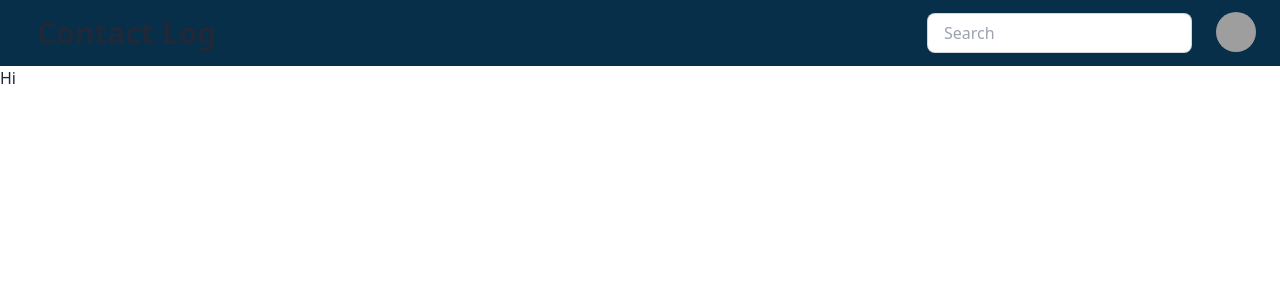
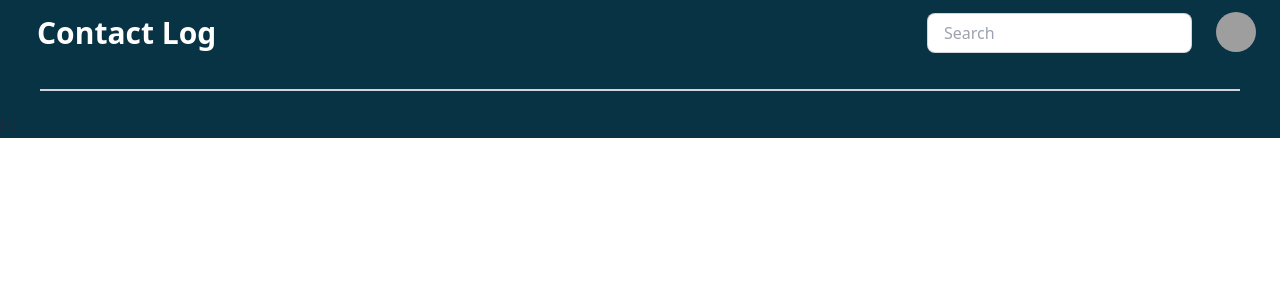
Before and after one commit to warptree221/Contact-Log, a React (Vite) app in the folder client/: page / in a window 1280 px wide. Shown: the top 300 px of the page. Built offline with nearby package versions, Linux system fonts and the light colour scheme; grey boxes are pictures that could not be loaded.

Commit message:
feat: create navbar

```diff
--- a/client/src/components/Layout/index.jsx
+++ b/client/src/components/Layout/index.jsx
@@ -2,12 +2,13 @@ import Navbar from "../Navbar";
 
 function AppLayout() {
   return (
-    <>
+    <div className="h-full bg-cyan-950">
       <Navbar />
-      <div className="w-screen bg-base-700">
+      <div className="divider mx-10 divider-info before:bg-gray-300 after:bg-gray-300"></div>
+      <div className="w-screen ">
         <p>Hi</p>
       </div>
-    </>
+    </div>
   );
 }
 
--- a/client/src/components/Navbar/index.tsx
+++ b/client/src/components/Navbar/index.tsx
@@ -2,9 +2,9 @@ import React from "react";
 
 export default function Navbar() {
   return (
-    <div className="navbar bg-sky-950 px-5">
+    <div className="navbar bg-cyan-950 px-5">
       <div className="flex-1">
-        <a className="btn btn-ghost text-3xl">Contact Log</a>
+        <a className="btn btn-ghost text-3xl text-white">Contact Log</a>
       </div>
       <div className="flex-none gap-5">
         <div className="form-control">
```
